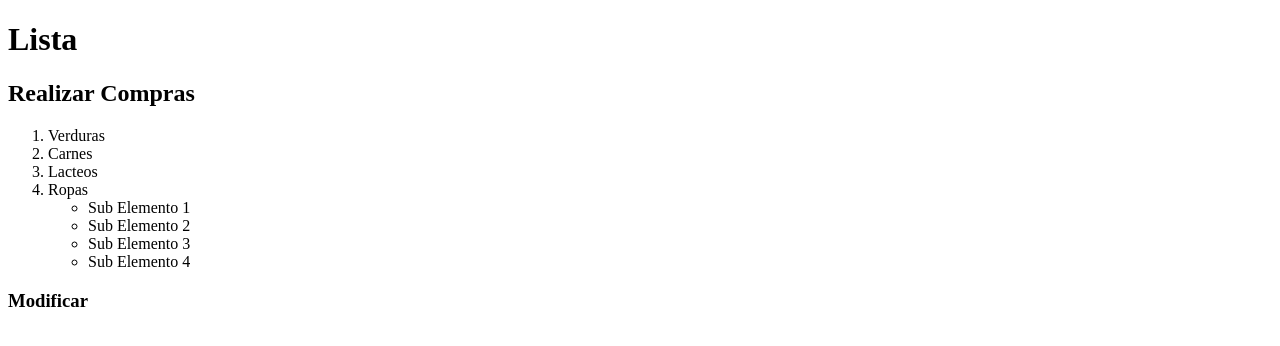
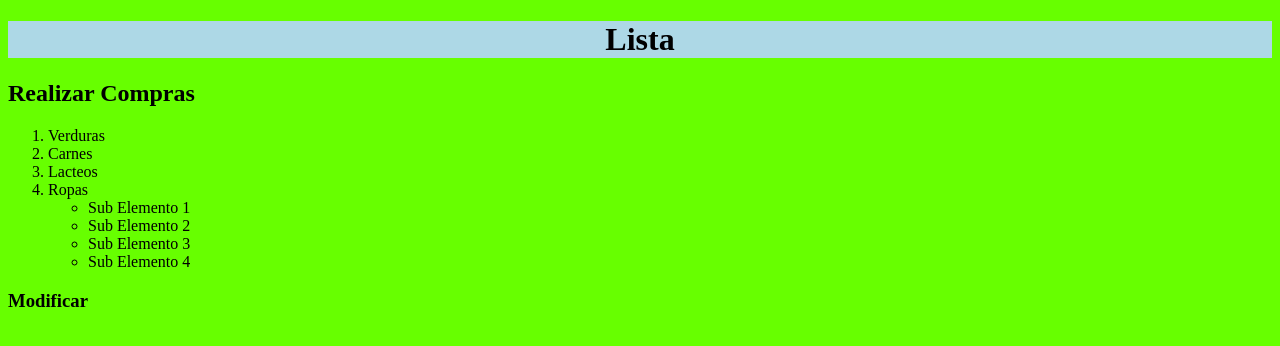
Before and after one commit to Ademir735/CursoJQuery, a plain HTML site: page index.html in a window 1280 px wide. Drawn offline with Linux system fonts and the light colour scheme.

Commit message:
Agregado CSS Para La Pagina

```diff
--- /dev/null
+++ b/css/estilo.css
@@ -0,0 +1,7 @@
+#header{
+	background: lightblue;
+	text-align: center;
+}
+html{
+	background: #67FF00;
+}
--- a/index.html
+++ b/index.html
@@ -3,6 +3,7 @@
 <head>
 	<meta charset="UTF-8">
 	<title>Lista de Productos</title>
+	<link rel="stylesheet" href="css/estilo.css">
 </head>
 <body>
 
```
